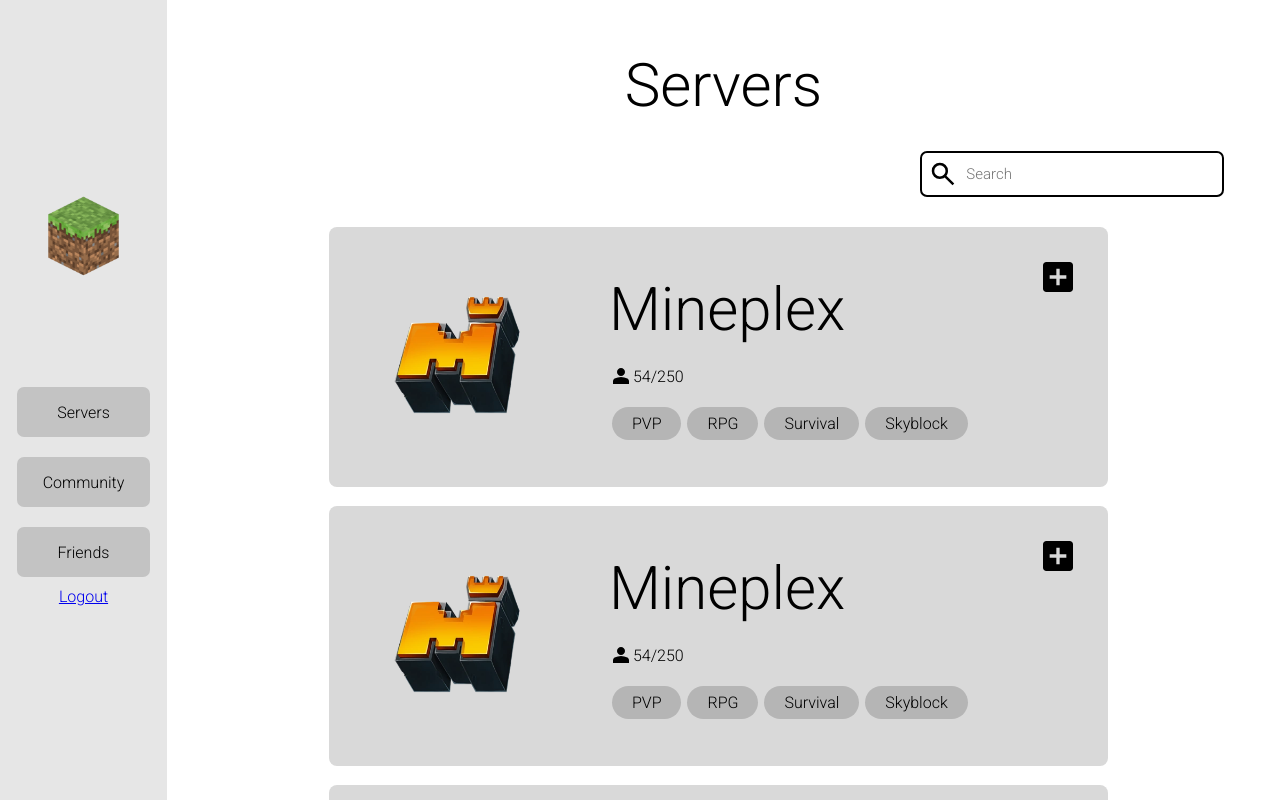
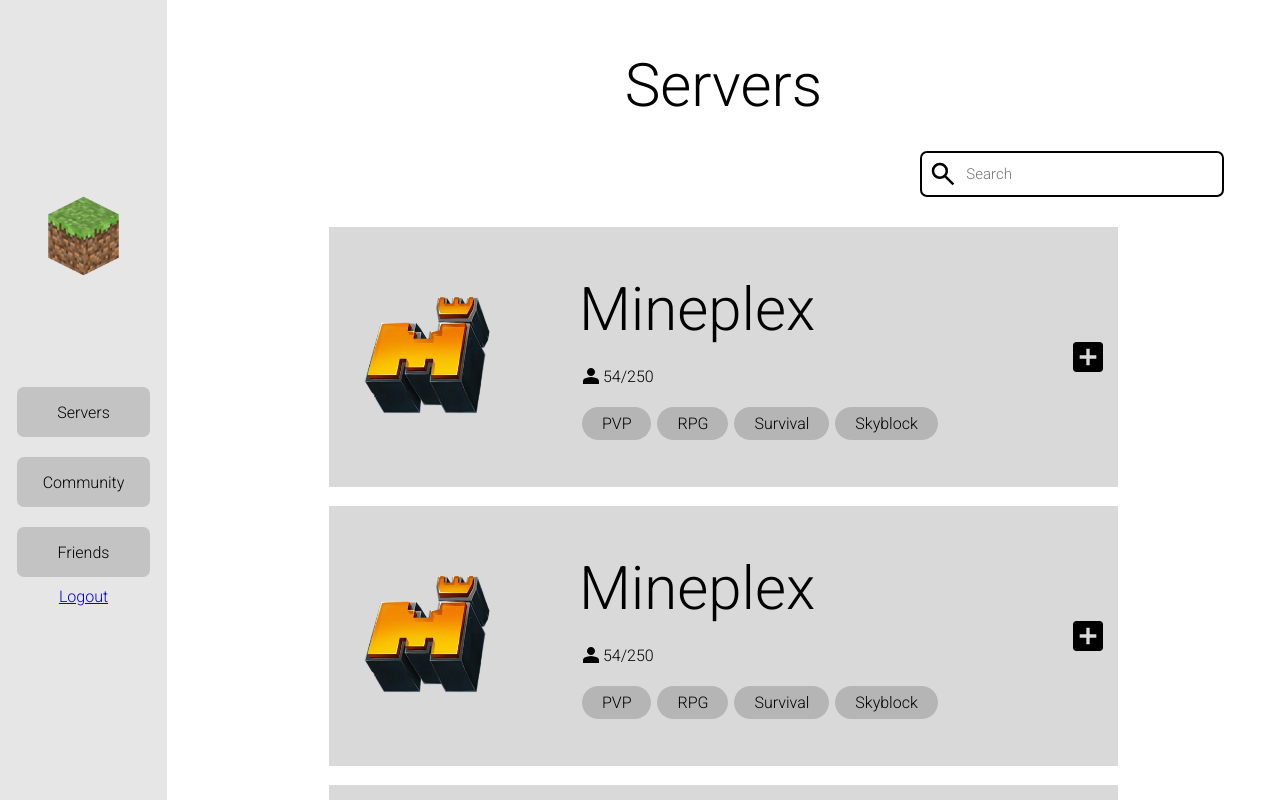
Before and after one commit to neil-lobo/4HC3-M5, a SvelteKit app: page /servers in a window 1280 px wide. Built offline with nearby package versions, Linux system fonts and the light colour scheme.

Commit message:
server styling

```diff
--- a/src/lib/components/Server.svelte
+++ b/src/lib/components/Server.svelte
@@ -43,12 +43,13 @@
 }
 
 section {
+    max-width: 1000px;
+    width: 100%;
     background-color: #D9D9D9;
     padding: 30px;
     border-radius: 8px;
     display: flex;
     flex-direction: row;
-    // justify-content: center;
     align-items: center;
 
     #logo {
--- a/src/routes/(app)/servers/+page.svelte
+++ b/src/routes/(app)/servers/+page.svelte
@@ -42,6 +42,9 @@
 }
 
 .servers {
+    display: flex;
+    flex-direction: column;
+    align-items: center;
     overflow-y: scroll;
     padding-right: 10px;
     width: 70%;
```
